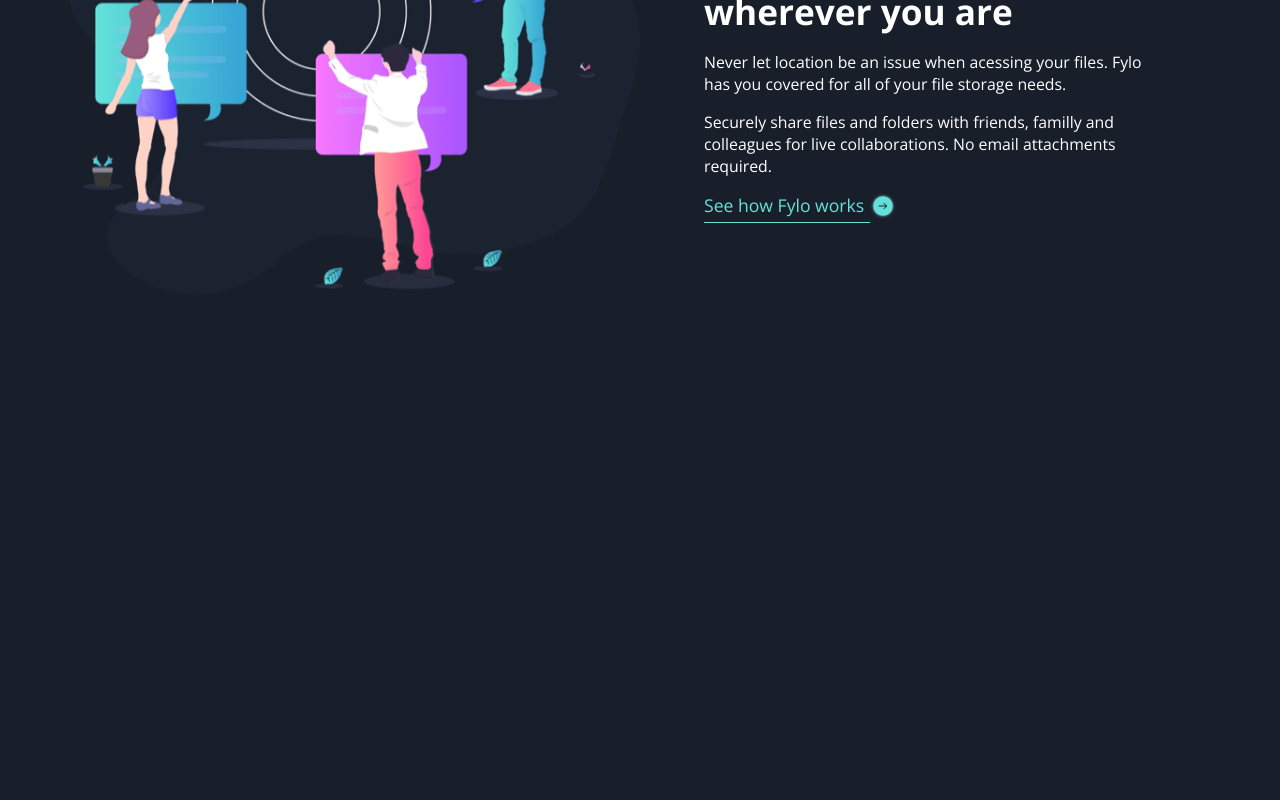
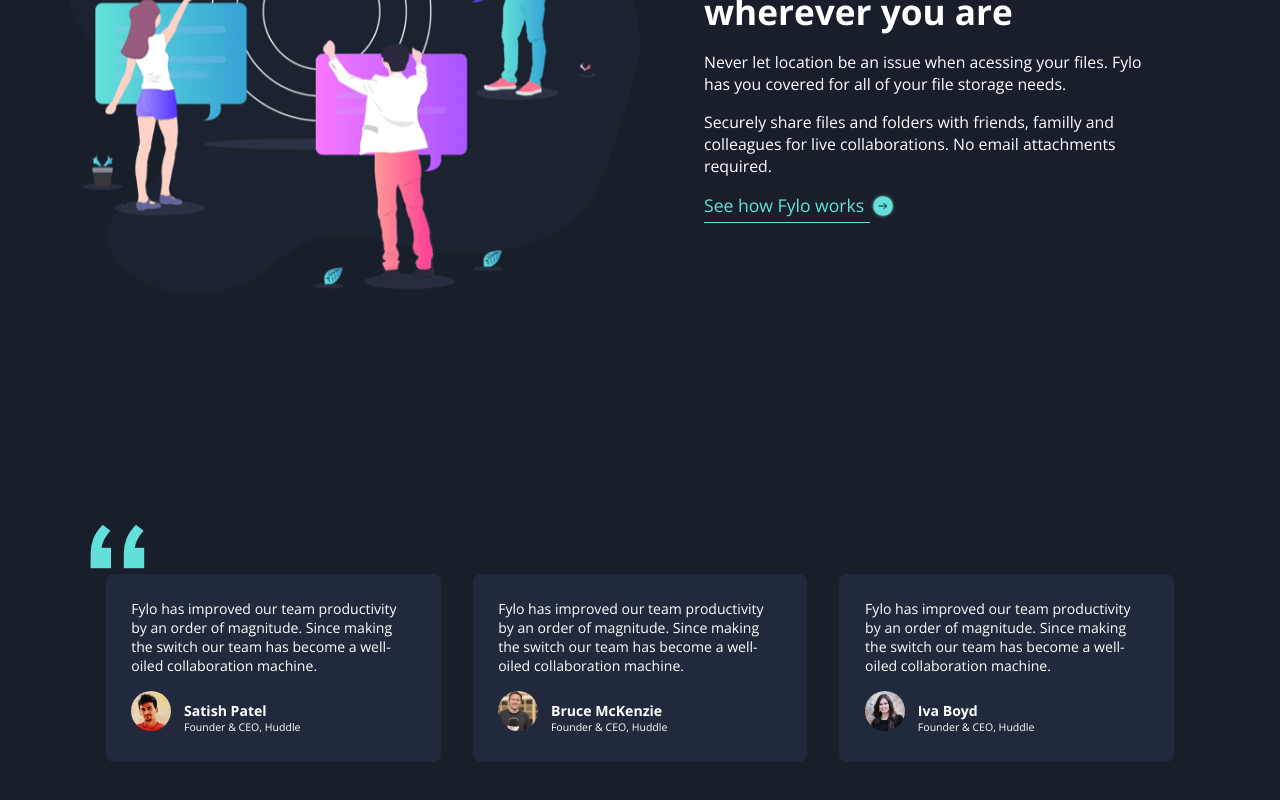
Before and after one commit to matheush9/fylo-dark-page, a Next.js app: page / in a window 1280 px wide. Shown: the part 1944-2744 px from the top of the page. Before the commit the page ends 2244 px from the top, so only its background shows below. Built offline with nearby package versions, Linux system fonts and the light colour scheme.

Commit message:
testemonials

```diff
--- a/src/components/Testemonials/index.jsx
+++ b/src/components/Testemonials/index.jsx
@@ -1 +1,71 @@
 import styles from "./testemonials.module.scss";
+import Image from "next/image";
+
+export default function Testemonials() {
+  return (
+    <div className={styles.component}>
+      <div className={styles.quotes}>
+        <img src="/images/bg-quotes.png" alt="" />
+      </div>
+
+      <div className={styles.wrapper}>
+        <div className={styles.comment}>
+          <p>
+            Fylo has improved our team productivity by an order of magnitude.
+            Since making the switch our team has become a well-oiled
+            collaboration machine.
+          </p>
+
+          <div className={styles.container}>
+            <div className={styles.profile}>
+              <img src="/images/profile-1.jpg" alt="" />
+            </div>
+
+            <div className={styles.founder}>
+              <p>Satish Patel</p>
+              <p>Founder & CEO, Huddle</p>
+            </div>
+          </div>
+        </div>
+
+        <div className={styles.comment}>
+          <p>
+            Fylo has improved our team productivity by an order of magnitude.
+            Since making the switch our team has become a well-oiled
+            collaboration machine.
+          </p>
+
+          <div className={styles.container}>
+            <div className={styles.profile}>
+              <img src="/images/profile-2.jpg" alt="" />
+            </div>
+
+            <div className={styles.founder}>
+              <p>Bruce McKenzie</p>
+              <p>Founder & CEO, Huddle</p>
+            </div>
+          </div>
+        </div>
+
+        <div className={styles.comment}>
+          <p>
+            Fylo has improved our team productivity by an order of magnitude.
+            Since making the switch our team has become a well-oiled
+            collaboration machine.
+          </p>
+
+          <div className={styles.container}>
+            <div className={styles.profile}>
+              <img src="/images/profile-3.jpg" alt="" />
+            </div>
+
+            <div className={styles.founder}>
+              <p>Iva Boyd</p>
+              <p>Founder & CEO, Huddle</p>
+            </div>
+          </div>
+        </div>
+      </div>
+    </div>
+  );
+}
--- a/src/components/Testemonials/testemonials.module.scss
+++ b/src/components/Testemonials/testemonials.module.scss
@@ -1 +1,52 @@
 @import "/src/styles/cores.scss";
+
+.component {
+  margin: 20vh 2vw;
+  padding: 5vw;
+
+  .quote {
+    position: absolute;
+    z-index: -1;
+  }
+
+  .wrapper {
+    display: flex;
+
+    .comment {
+      margin-left: 4vw;
+      width: 35vw;
+      background-color: $dark-blue4;
+      padding: 2vw;
+      margin: 0 2vh;
+      border-radius: 8px;
+
+      p {
+        font-size: 0.8rem;
+      }
+
+      .founder {
+        margin-left: 1vw;
+        margin-top: 3vh;
+        :first-child {
+          font-weight: bold;
+        }
+        :last-child {
+          font-size: 0.6rem;
+        }
+      }
+
+      .profile {
+        margin-top: 2vh;
+        img {
+          width: 5vh;
+          border-radius: 50%;
+        }
+      }
+
+      .container {
+        display: flex;
+        align-items: center;
+      }
+    }
+  }
+}
--- a/src/pages/index.js
+++ b/src/pages/index.js
@@ -19,8 +19,8 @@
       <Hero />
       <Items />
       <StayProductive />
+      <Testemonials />
       {/*
-      <Testemonials />
       <EarlyAcess />
       <Footer /> */}
     </div>
```
